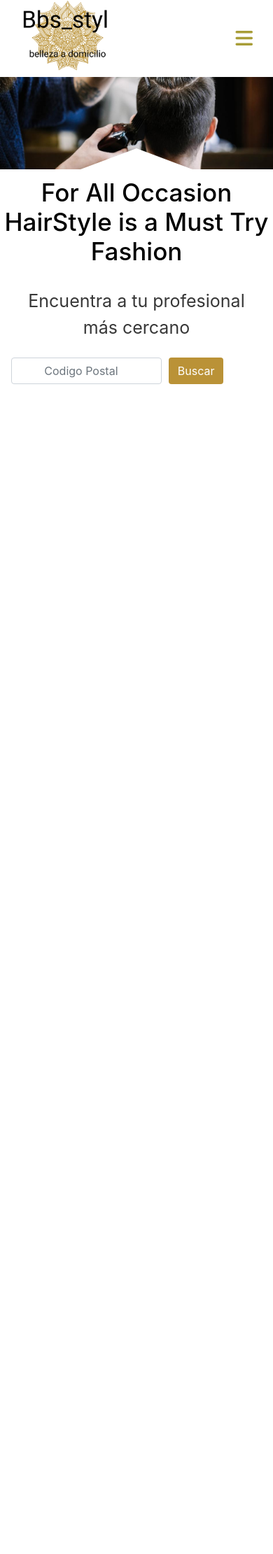
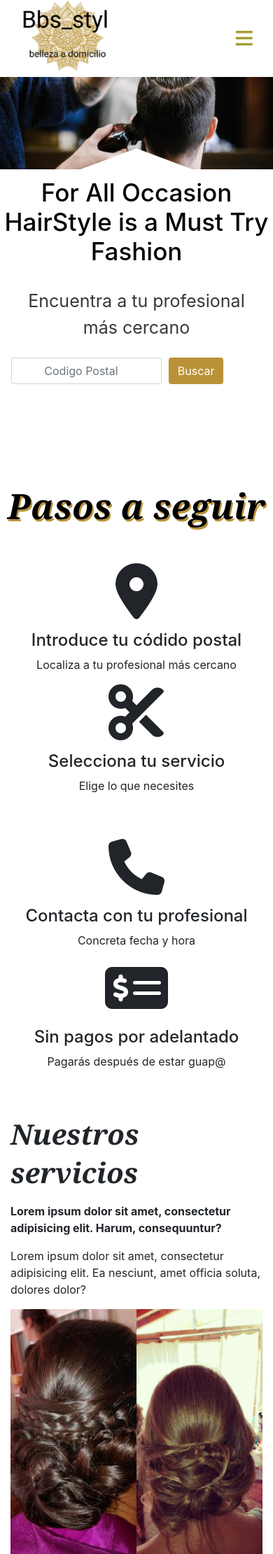
Before and after one commit to Maellyf5/Bbs_styl, a Django app: page /inicio/ in a window 390 px wide. Shown: the whole page at 70% size. Before the commit the page ends 549 px from the top, so only its background shows below. Run offline with Django 3.2, Linux system fonts and the light colour scheme; data that the repository does not hold is empty; some libraries are stand-ins or nearby versions.

Commit message:
Inicio- sección de instrucciones y servicios

```diff
--- a/Bbs_Styl/app/static/css/style.css
+++ b/Bbs_Styl/app/static/css/style.css
@@ -257,3 +257,38 @@ button.btn.my-2 span {
   opacity: 1;
   right: 0;
 }
+
+
+.titularI{
+  color: rgb(0, 0, 0);
+  margin: 0 auto;
+  text-align: center;
+  font: italic bold 50px Georgia, Serif;
+  text-shadow: 2px 3px 0 #ba9237;
+}
+
+/*---------seccion servicios----*/
+
+.bg-img-1 {
+  background-size: cover;
+  background-position: center;
+  background-repeat: no-repeat;
+  width: 50%;
+  height: 350px;
+}
+
+@media (min-width: 768px){
+.mt-md-5, .my-md-5 {
+    margin-top: 3rem !important;
+}
+}
+
+@media (min-width: 768px){
+.mr-md-4, .mx-md-4 {
+    margin-right: 1.5rem !important;
+}
+}
+
+.h2servicio{
+  font: italic bold 40px Georgia, Serif;
+}
--- a/Bbs_Styl/templates/app/index.html
+++ b/Bbs_Styl/templates/app/index.html
@@ -119,12 +119,57 @@
         </div>
 
     </section>
-    <div>
-        {% for p in mi %}
+
+<!--   seccion añadir profesionales {% for p in mi %}
         <h2 style="color: red; ">{{ p.nombre }}</h2>
-        {% endfor %}
-
+        {% endfor %} -->
+    <!-- seccion Instrucciones -->
+    <div class="pasos mt-4">
+        <div class="row justify-content-center ">
+            <h1 class="titularI">Pasos a seguir</h1>
         </div>
+        <div class="row text-center mt-5">
+            <div class= "col-md-6">
+                <i class="fas fa-map-marker-alt fa-5x mb-3"></i>
+                <h4>Introduce tu códido postal</h4>
+                <p>Localiza a tu profesional más cercano</p>
+            </div>
+            <div class="col-md-6">
+                <i class="fas fa-cut fa-5x mb-3"></i>
+                <h4>Selecciona tu servicio</h4>
+                <p>Elige lo que necesites</p>
+            </div>
+        </div>
+        <div class="row text-center mt-5">
+            <div class= "col-md-6">
+                <i class="fas fa-phone fa-5x mb-3"></i>
+                <h4>Contacta con tu profesional</h4>
+                <p>Concreta fecha y hora</p>
+            </div>
+            <div class="col-md-6">
+                <i class="fas fa-money-check-alt fa-5x mb-3"></i>
+                <h4>Sin pagos por adelantado</h4>
+                <p>Pagarás después de estar guap@</p>
+            </div>
+        </div>
+    </div>
+    <div class="site-section mt-5">
+        <div class="container">
+          <div class="row align-items-center">
+            <div class="col-md-5 mr-auto">
+              <h2 class="h2servicio mb-3">Nuestros servicios </h2>
+              <p class="font-weight-bold">Lorem ipsum dolor sit amet, consectetur adipisicing elit. Harum, consequuntur?</p>
+              <p>Lorem ipsum dolor sit amet, consectetur adipisicing elit. Ea nesciunt, amet officia soluta, dolores dolor?</p>
+            </div>
+            <div class="col-md-6">
+              <div class="d-flex align-items-center">
+                <div class="bg-img-1 mr-md-4 mt-md-5" style="background-image: url('/static/img/CYMERA.jpg'); "></div>
+                <div class="bg-img-1" style="background-image: url('/static/img/CYMERA2.jpg'); "></div>
+              </div>
+            </div>
+          </div>
+        </div>
+    </div>
 
 
     <script src="https://ajax.googleapis.com/ajax/libs/jquery/3.4.1/jquery.min.js "></script>
```
Also changed, not shown: Bbs_Styl/app/static/img/CYMERA.jpg (renamed from Bbs_Styl/app/static/img/CYMERA_20160924_174015.jpg), Bbs_Styl/app/static/img/CYMERA2.jpg (renamed from Bbs_Styl/app/static/img/IMG_20160924_171649.jpg), Bbs_Styl/app/static/img/about_1.jpg (added), Bbs_Styl/app/static/img/about_2.jpg (added).
